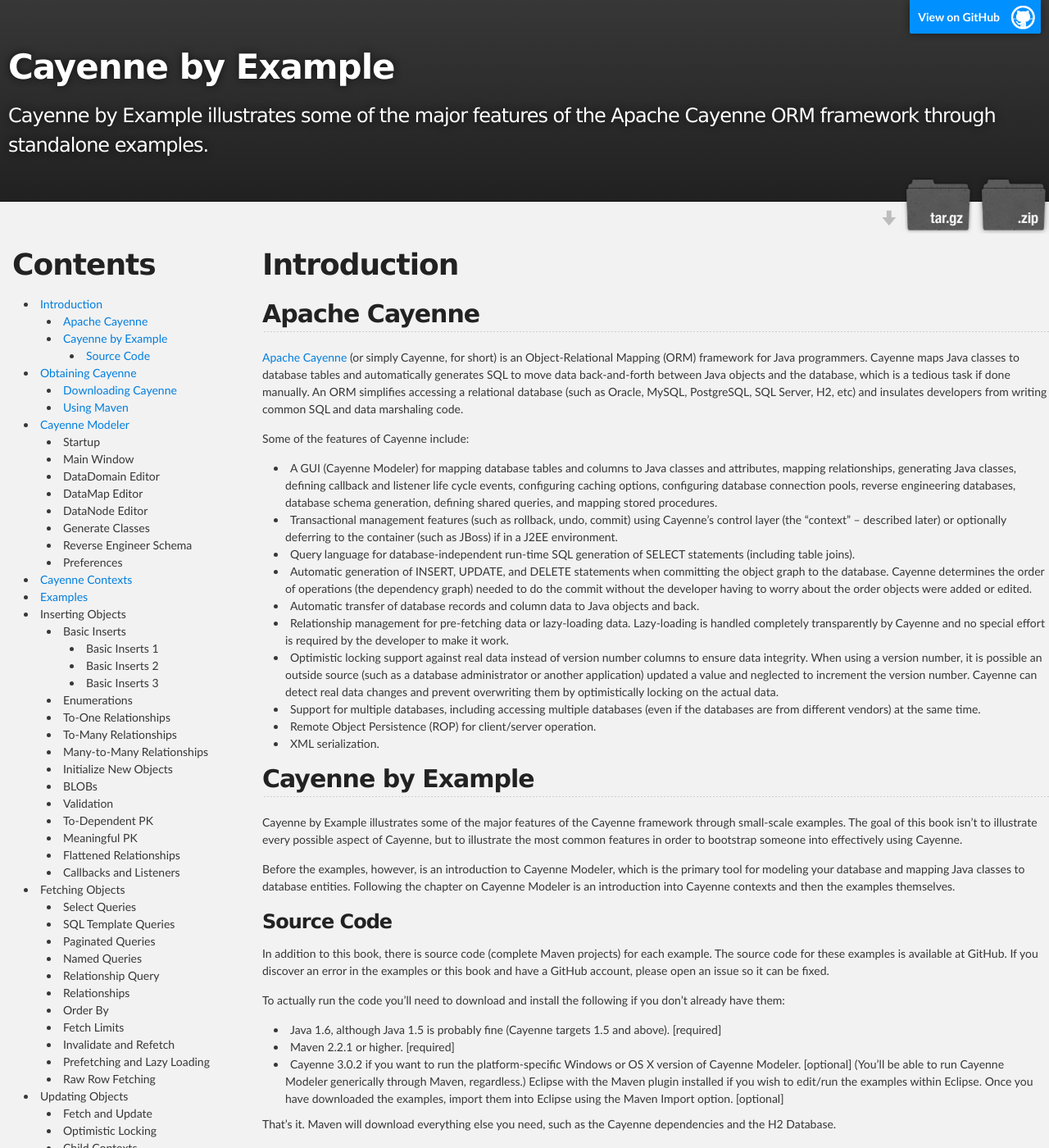
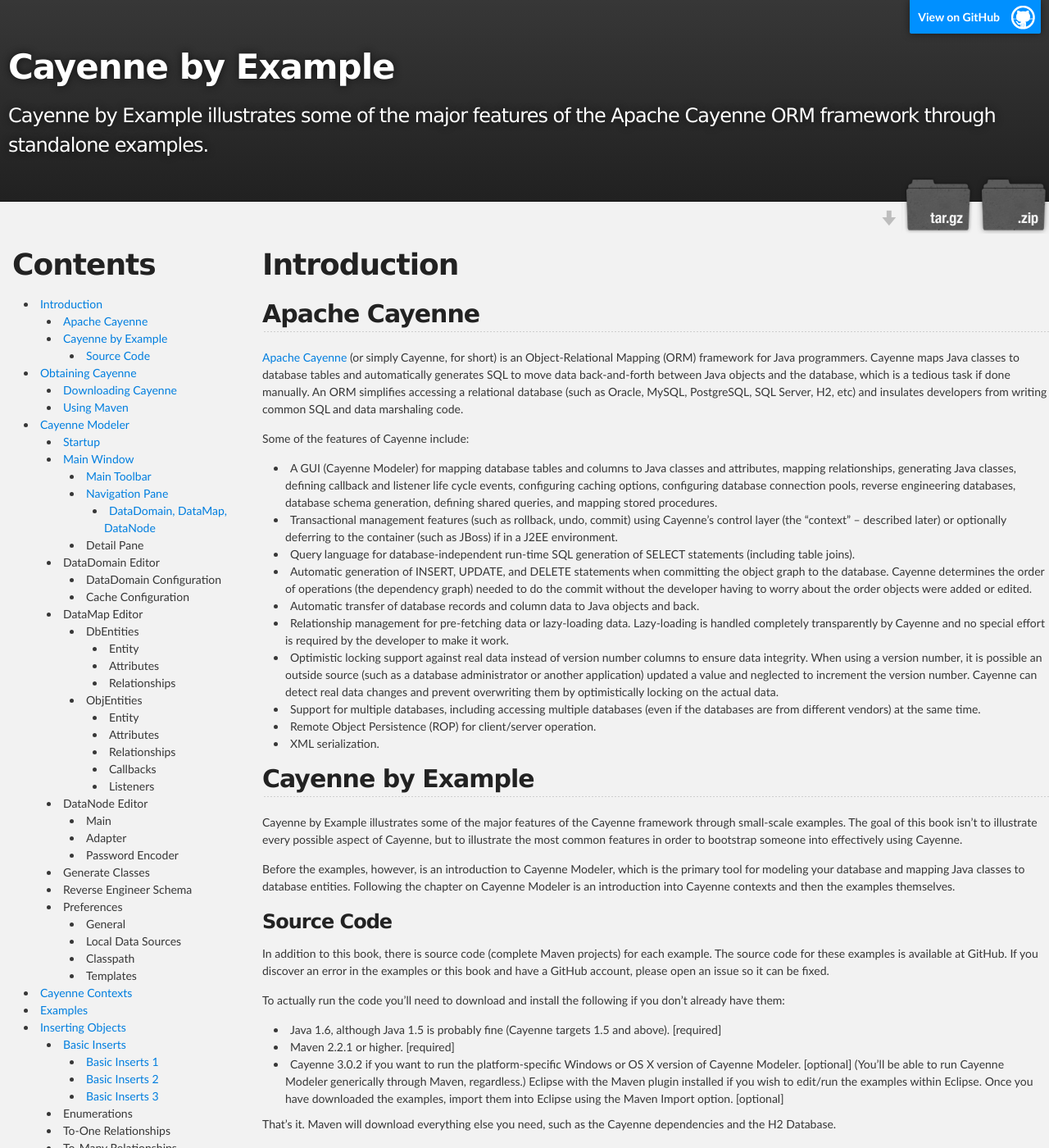
Before and after one commit to mrg/cbe, a Jekyll site: the page built from index.md, in a window 1280 px wide and 1400 px high. Shown: the whole window at 82% size. Built offline with Jekyll 4.4.1, drawn with Linux system fonts in a browser that asks for light colours; Markdown is read by kramdown in place of the engine named in the settings.

Commit message:
Added more levels for sections/navigation and updated some links.

```diff
--- a/_includes/sidebar.md
+++ b/_includes/sidebar.md
@@ -18,21 +18,44 @@
   * [Downloading Cayenne](obtaining-cayenne.html#downloading)
   * [Using Maven](obtaining-cayenne.html#maven)
 * [Cayenne Modeler](cayenne-modeler.html)
-  * Startup
-  * Main Window
+  * [Startup](cayenne-modeler.html#startup)
+  * [Main Window](cayenne-modeler.html#main_window)
+    * [Main Toolbar](cayenne-modeler.html#main_toolbar)
+    * [Navigation Pane](cayenne-modeler.html#navigation_pane)
+      * [DataDomain, DataMap, DataNode](cayenne-modeler.html#domain_map_node)
+    * Detail Pane
   * DataDomain Editor
+    * DataDomain Configuration
+    * Cache Configuration
   * DataMap Editor
+    * DbEntities
+      * Entity
+      * Attributes
+      * Relationships
+    * ObjEntities
+      * Entity
+      * Attributes
+      * Relationships
+      * Callbacks
+      * Listeners
   * DataNode Editor
+    * Main
+    * Adapter
+    * Password Encoder
   * Generate Classes
   * Reverse Engineer Schema
   * Preferences
+    * General
+    * Local Data Sources
+    * Classpath
+    * Templates
 * [Cayenne Contexts](cayenne-contexts.html)
 * [Examples](examples.html)
-* Inserting Objects
-  * Basic Inserts
-    * Basic Inserts 1
-    * Basic Inserts 2
-    * Basic Inserts 3
+* [Inserting Objects](inserting-objects.html)
+  * [Basic Inserts](basic-inserts.html)
+    * [Basic Inserts 1](basic-inserts.html#one)
+    * [Basic Inserts 2](basic-inserts.html#two)
+    * [Basic Inserts 3](basic-inserts.html#three)
   * Enumerations
   * To-One Relationships
   * To-Many Relationships
@@ -66,7 +89,7 @@
   * Delete Rules
   * Query Chain
 * Web Application
-* Differences with Hibernate
+* [Differences with Hibernate](differences-hibernate.html)
 * References, Resources, and Credits
 
 {% endcapture %}
```
